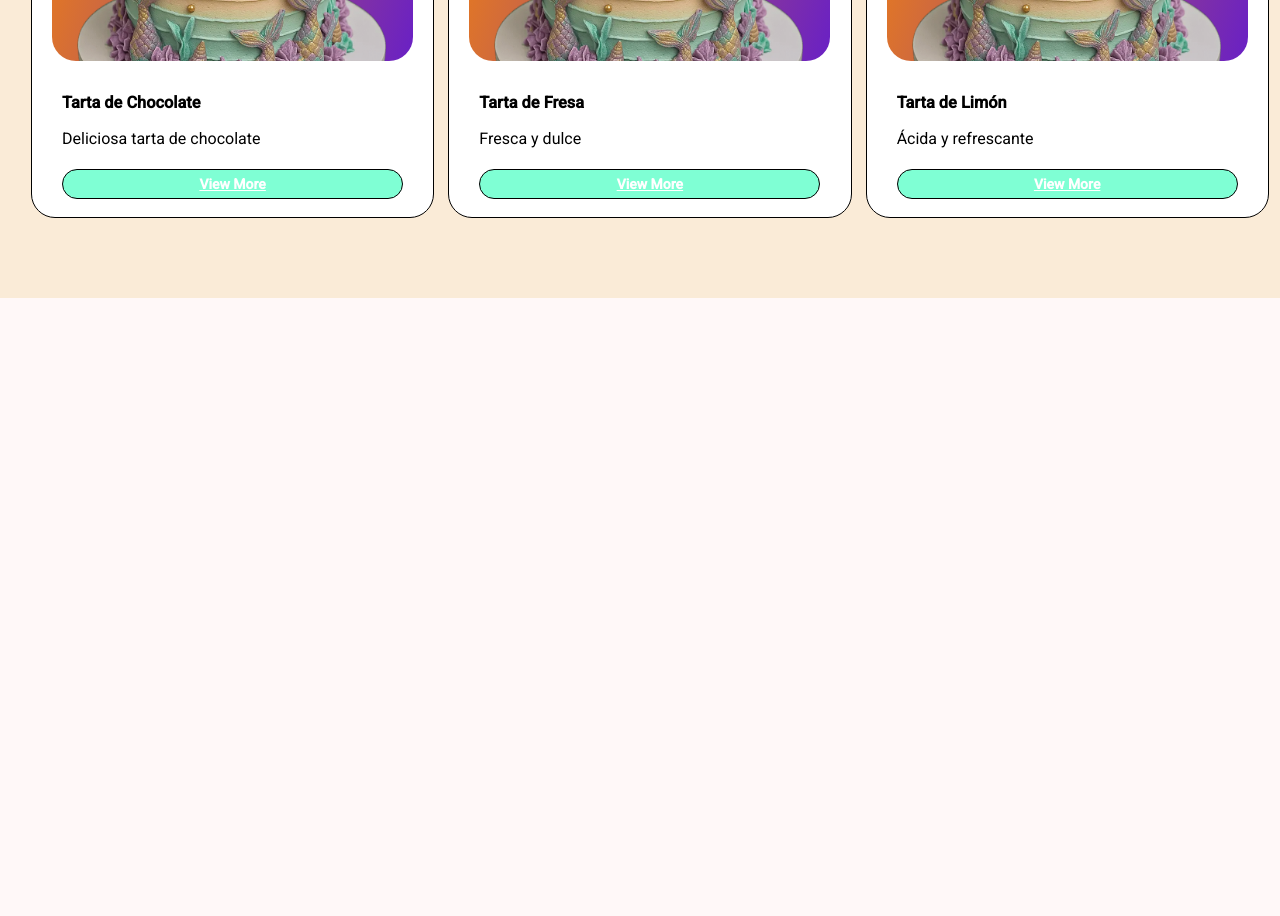
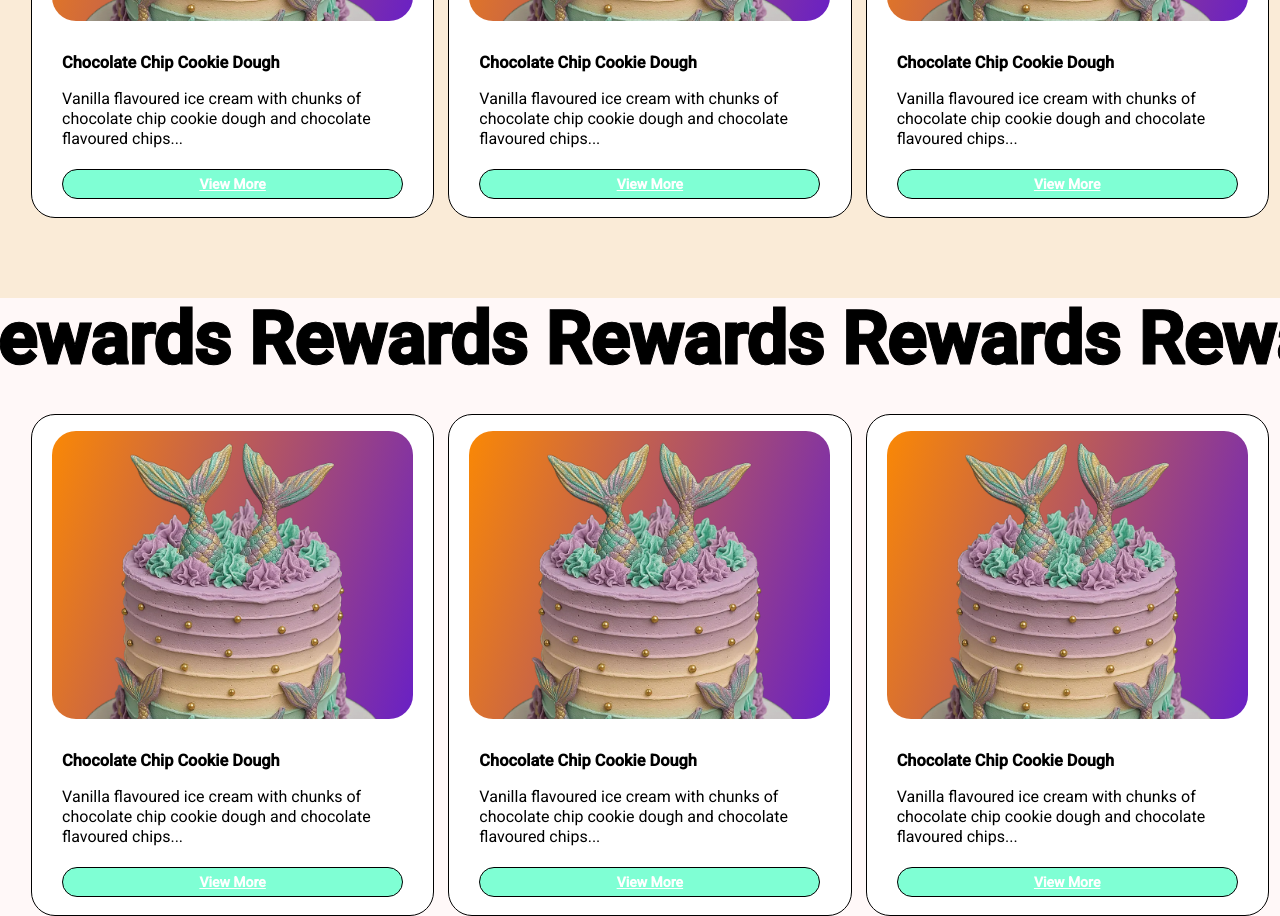
Before and after one commit to KelvinJoelC/earth-mamas-kitchen-angular, an Angular app: page / in a window 1280 px wide. Shown: the part 1380-2296 px from the top of the page. Before the commit the page ends 1678 px from the top, so only its background shows below. Built offline with nearby package versions, Linux system fonts and the light colour scheme.

Commit message:
add marquee component and integrate into home page; update catalog item details and styles

```diff
--- a/src/app/features/catalog/catalog-item/catalog-item.html
+++ b/src/app/features/catalog/catalog-item/catalog-item.html
@@ -4,8 +4,8 @@
       <img class="card-image" src="/img/mermaidCake.webp" alt=""/>
     </div>
     <div class="content">
-      <h3>{{ product.name }}</h3>
-      <p>{{ product.description }}</p>
+      <h3>Chocolate Chip Cookie Dough</h3>
+      <p>Vanilla flavoured ice cream with chunks of chocolate chip cookie dough and chocolate flavoured chips...</p>
       <a href="/" class="btn">
         View More
       </a>
--- a/src/app/pages/home-page/home-page.html
+++ b/src/app/pages/home-page/home-page.html
@@ -13,3 +13,7 @@
     <h1>Explore the BR Range</h1>
     <app-catalog-list></app-catalog-list>
 </section>
+<section class="rewards-container">
+    <app-marquee-horizontal [word]="'Rewards'"></app-marquee-horizontal>
+    <app-catalog-list></app-catalog-list>
+</section>
--- a/src/app/pages/home-page/home-page.ts
+++ b/src/app/pages/home-page/home-page.ts
@@ -1,10 +1,13 @@
 import { Component } from '@angular/core';
 import { CatalogList } from '../../features/catalog/catalog-list/catalog-list';
+import { MarqueeHorizontal } from '../../shared/marquee-horizontal/marquee-horizontal';
 
 @Component({
   selector: 'app-home',
-  imports: [CatalogList],
+  imports: [CatalogList,MarqueeHorizontal],
   templateUrl: './home-page.html',
   styleUrl: './home-page.scss',
 })
-export class HomePage { }
+export class HomePage {
+    marqueeWord: string = 'Delights •'
+ }
--- a/src/app/shared/header/header.scss
+++ b/src/app/shared/header/header.scss
@@ -4,6 +4,7 @@
   justify-content: center;
   top: 0;
   width: 100%;
+  z-index: 100;
 }
 
 .nav-container {
--- /dev/null
+++ b/src/app/shared/marquee-horizontal/marquee-horizontal.html
@@ -0,0 +1,7 @@
+<div class="marquee-horizontal">
+    <div class="marquee-horizontal-container">
+        <span class="marquee-font animate-marquee-horizontal">
+            {{ repeatedWords }}
+        </span>
+    </div>
+</div>
--- /dev/null
+++ b/src/app/shared/marquee-horizontal/marquee-horizontal.scss
@@ -0,0 +1,18 @@
+.marquee-horizontal{
+    // width: 100vw;
+    // margin: 1rem;
+}
+
+.marquee-horizontal-container{
+        overflow: hidden;
+        height: 100%;
+        white-space: nowrap;
+
+        span{
+            display: inline-flex;
+            color: black;
+            font-weight: bold;
+            align-items: center;
+            padding: 2rem;
+        }
+}
--- /dev/null
+++ b/src/app/shared/marquee-horizontal/marquee-horizontal.ts
@@ -0,0 +1,15 @@
+import { Component, Input } from '@angular/core';
+
+@Component({
+  selector: 'app-marquee-horizontal',
+  imports: [],
+  templateUrl: './marquee-horizontal.html',
+  styleUrl: './marquee-horizontal.scss',
+})
+export class MarqueeHorizontal {
+  @Input() word: string = 'hola';
+
+  get repeatedWords(): string {
+  return Array(10).fill(this.word).join(' ');
+  }
+}
--- a/src/styles.scss
+++ b/src/styles.scss
@@ -35,3 +35,34 @@ body {
   margin: 0;
   height: 100%;
 }
+
+.animate-marquee-horizontal {
+  animation: marqueeHorizontal 10s linear infinite;
+}
+
+.marquee-horizontal span {
+  font-size: clamp(4.5rem, 3.64rem + 4.29vw, 4rem);
+}
+
+.marquee-font {
+    -webkit-text-fill-color: black;
+    -webkit-text-stroke-width: 1px;
+}
+
+@keyframes slideIn {
+        0% {
+            transform: translateY(0);
+        }
+        100% {
+            transform: translateY(50px);
+        }
+    }
+@keyframes marqueeHorizontal {
+        0% {
+            transform: translateX(0);
+        }
+        100% {
+            transform: translateX(-25%);
+        }
+
+    }
```
Also changed, not shown: 1 other file (tests, documents, lock files or other folders).
